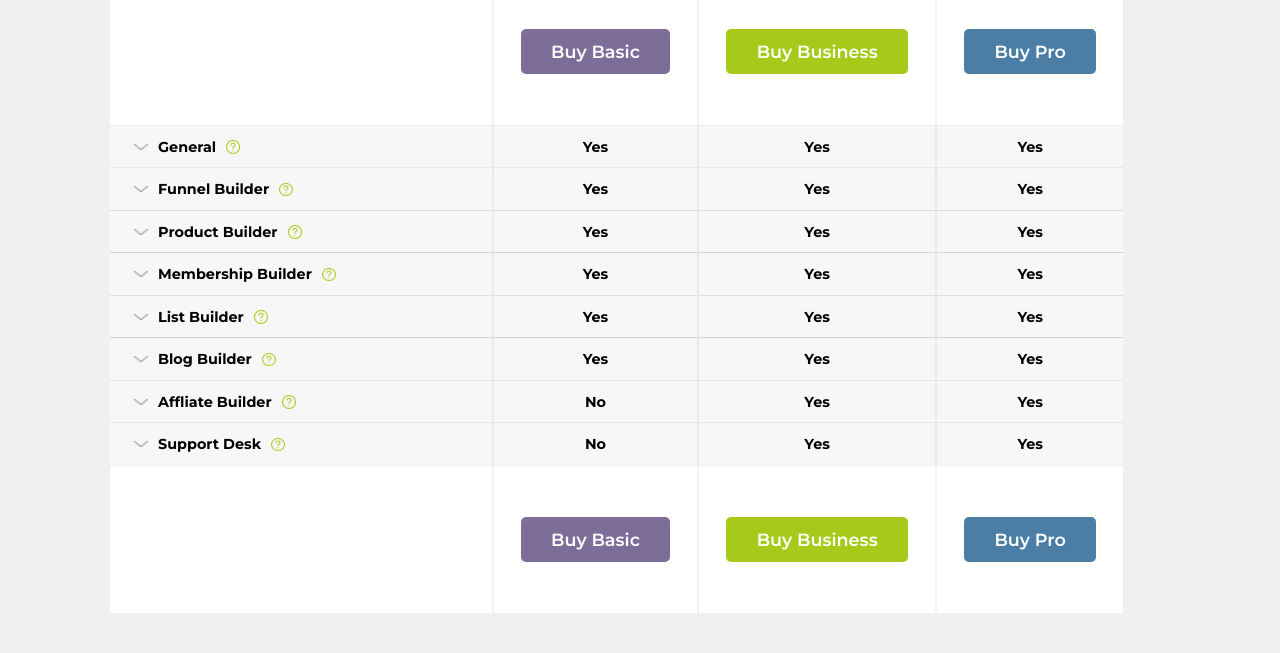
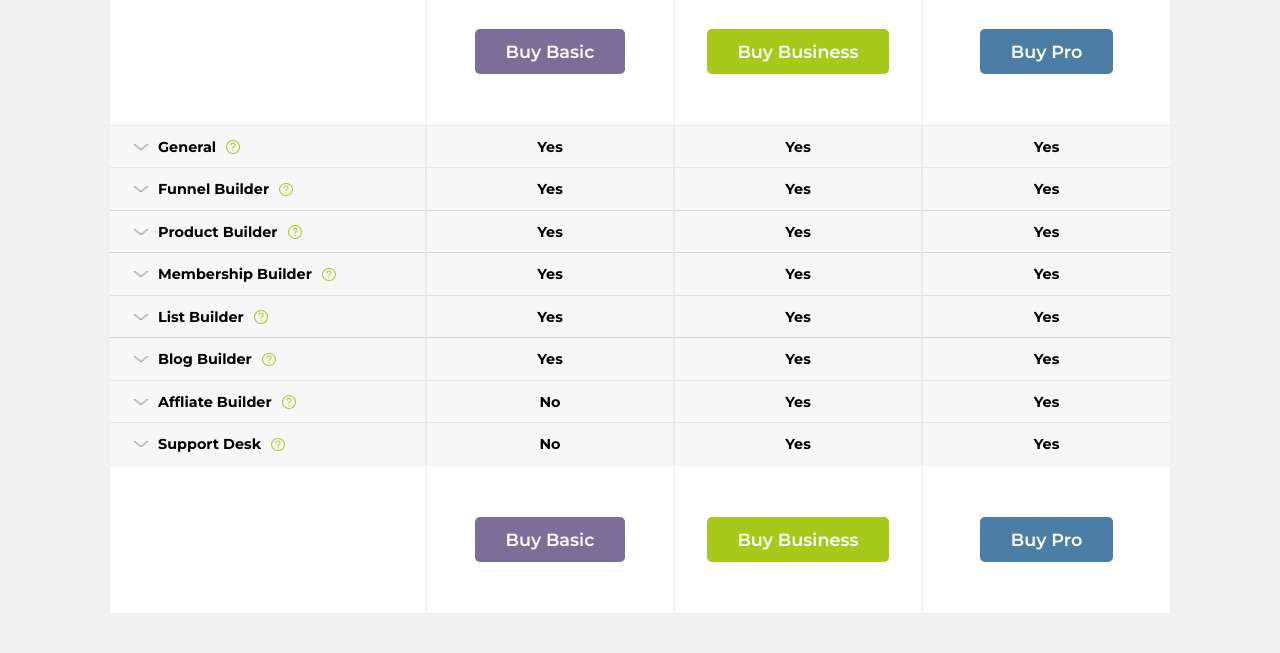
Before and after one commit to TropicolX/Pricing-Table-Test, a plain HTML site: page index.html in a window 1280 px wide. Shown: the part 214-867 px from the top of the page. Drawn offline with Linux system fonts and the light colour scheme.

Commit message:
Minor fixes

```diff
--- a/css/style.css
+++ b/css/style.css
@@ -119,6 +119,7 @@ img {
 }
 
 .price-table .price {
+  width: 15.5rem;
   padding: 3rem 24px;
   font-size: 20px;
   font-weight: 600;
```
